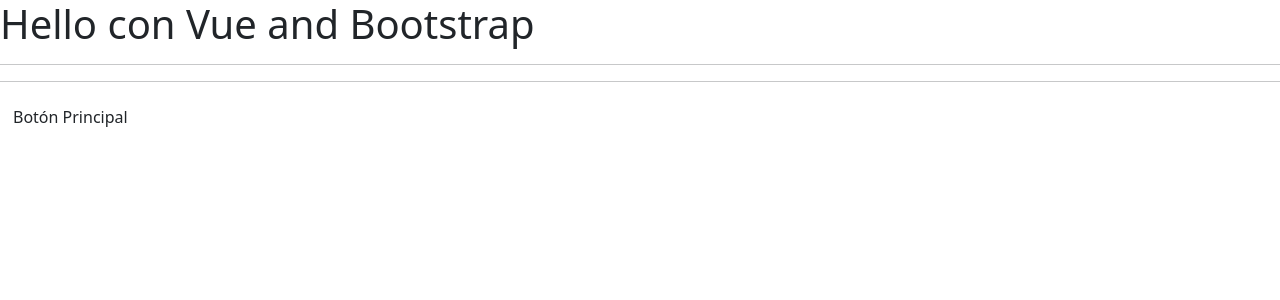
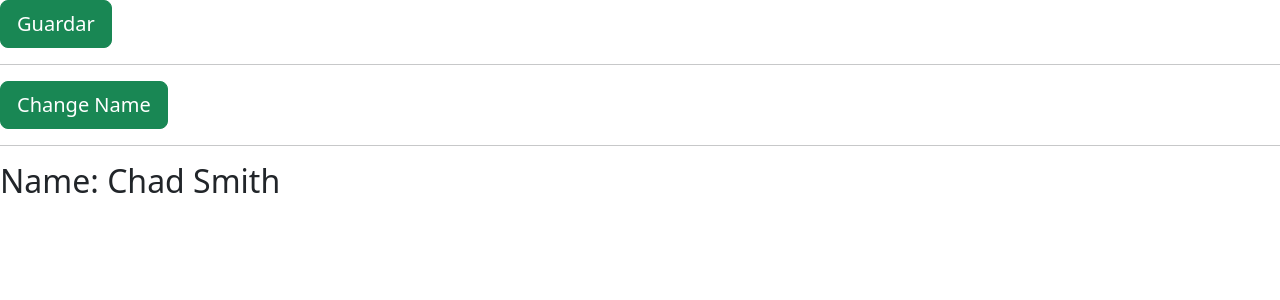
Before and after one commit to FavoMeister/Vue1, a Vue app: page / in a window 1280 px wide. Shown: the top 300 px of the page. Built offline with nearby package versions, Linux system fonts and the light colour scheme.

Commit message:
Events, expressions

```diff
--- a/src/App.vue
+++ b/src/App.vue
@@ -2,13 +2,15 @@
 import InterpolacionCadenas from './components/InterpolacionCadenas.vue';
 import PropertyBinding from './components/PropertyBinding.vue';
 import PropertyBindingClass from './components/PropertyBindingClass.vue';
+import Eventos from './components/Eventos.vue';
 </script>
 
 <template>
   <div>
     <!-- <InterpolacionCadenas /> -->
-     <!-- <PropertyBinding /> -->
-      <PropertyBindingClass/>
+    <!-- <PropertyBinding /> -->
+    <!-- <PropertyBindingClass/> -->
+    <Eventos/>
   </div>
 </template>
 
--- /dev/null
+++ b/src/components/Eventos.vue
@@ -0,0 +1,26 @@
+<script setup lang="ts">
+import { ref } from 'vue';
+
+const guardar = () => {
+    console.log("save");
+};
+
+const user = ref({
+    id: 1,
+    nombre: 'Chad Smith'
+});
+</script>
+
+<template>
+  <div>
+    <button class="btn btn-success btn-lg" v-on:click="guardar">Guardar</button>
+    <hr>
+    <button class="btn btn-success btn-lg" @click="user.nombre='Renzo Roman'">Change Name</button>
+    <hr>
+    <h2>Name: {{ user.nombre }}</h2>
+  </div>
+</template>
+
+<style scoped>
+
+</style>
--- a/src/components/PropertyBindingClass.vue
+++ b/src/components/PropertyBindingClass.vue
@@ -15,6 +15,15 @@
     clasesBoton.value['btn-primary'] = !clasesBoton.value['btn-primary'];
     clasesBoton.value['btn-sm'] = !clasesBoton.value['btn-sm'];
 }, 2500);
+
+const textAlert = ref({
+    backgroundColor: '#d1e095',
+    color: '#73828c',
+    fontWeight: 'bold',
+    height: '100px',
+    padding: '30px'
+})
+
 </script>
 
 <template>
@@ -24,6 +33,10 @@
     <button class="btn" :class="clasesBoton">
         Botón Principal
     </button>
+    <hr>
+    <div :style="textAlert">
+        Alert
+    </div>
   </div>
 </template>
 
```
